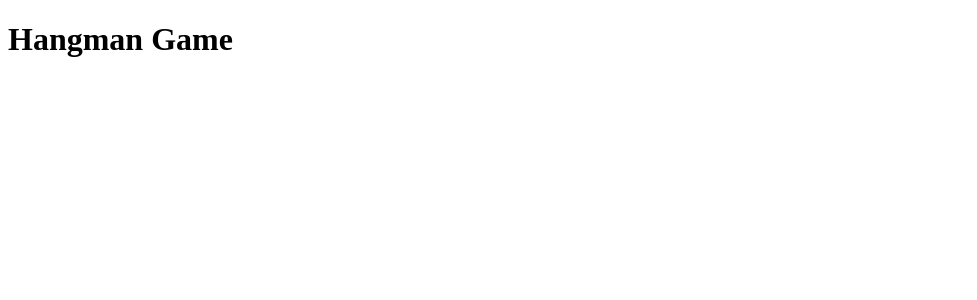
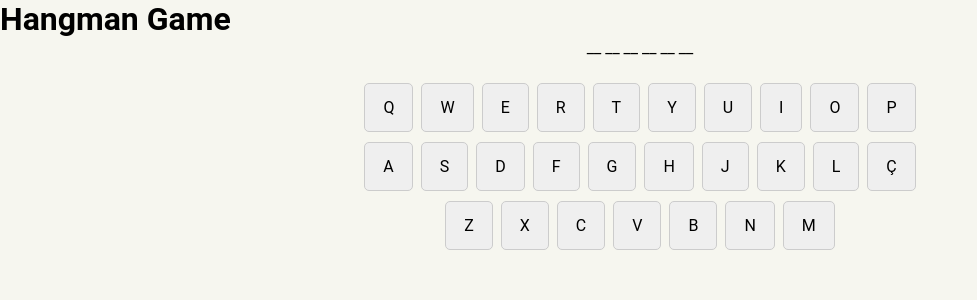
Before and after one commit to ingridflack/hangman, a React (Vite) app: page / in a window 1280 px wide. Shown: the top 300 px of the page, without its empty margins (0-977 px from the left). Built offline with nearby package versions, Linux system fonts and the light colour scheme.

Commit message:
Add LetterButton component html structure

```diff
--- a/src/App.tsx
+++ b/src/App.tsx
@@ -1,8 +1,16 @@
+import Keyboard from "./components/Keyboard";
+import Word from "./components/Word";
+import { GlobalStyle } from "./styles/global";
+
 function App() {
   return (
-    <div>
+    <>
+      <GlobalStyle />
+
       <h1>Hangman Game</h1>
-    </div>
+      <Word />
+      <Keyboard />
+    </>
   );
 }
 
--- /dev/null
+++ b/src/components/Buttons/LetterButton/index.tsx
@@ -0,0 +1,12 @@
+import { Children } from "react";
+import * as S from "./styles";
+
+interface LetterButtonProps {
+  children: string;
+}
+
+const LetterButton = ({ children }: LetterButtonProps) => {
+  return <S.LetterButtonContainer>{children}</S.LetterButtonContainer>;
+};
+
+export default LetterButton;
--- /dev/null
+++ b/src/components/Buttons/LetterButton/styles.ts
@@ -0,0 +1,11 @@
+import styled from "styled-components";
+
+// #dc3545; vermelho
+// #198754; verde
+
+export const LetterButtonContainer = styled.button`
+  padding: 14px 18px;
+  border: 1px solid #ccc;
+  border-radius: 5px;
+  margin: 0 4px;
+`;
```
